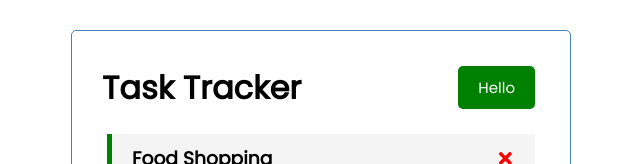
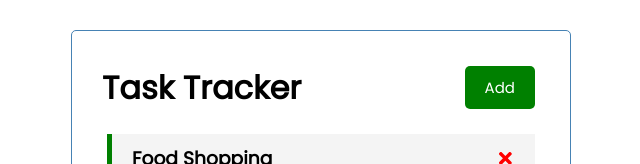
Before and after one commit to joycejosh7/react-task-tracker, a React (Create React App) app: page / in a window 1280 px wide. Shown: the top 164 px of the page, without its empty margins (319-959 px from the left). Built offline with nearby package versions, Linux system fonts and the light colour scheme; data requests are answered from the project's data file.

Commit message:
updated header

```diff
--- a/src/components/Header.js
+++ b/src/components/Header.js
@@ -1,12 +1,30 @@
+import PropTypes from 'prop-types'
+import { useLocation } from 'react-router-dom'
 import Button from './Button'
 
-const Header = () => {
-    return (
-        <header className='header'>
-            <h1>Task Tracker</h1>
-            <Button color='green' text='Hello' />
-        </header>
-    )
+const Header = ({ title, onAdd, showAdd }) => {
+  const location = useLocation()
+
+  return (
+    <header className='header'>
+      <h1>{title}</h1>
+      {location.pathname === '/' && (
+        <Button
+          color={showAdd ? 'red' : 'green'}
+          text={showAdd ? 'Close' : 'Add'}
+          onClick={onAdd}
+        />
+      )}
+    </header>
+  )
+}
+
+Header.defaultProps = {
+  title: 'Task Tracker',
+}
+
+Header.propTypes = {
+  title: PropTypes.string.isRequired,
 }
 
 export default Header
```
